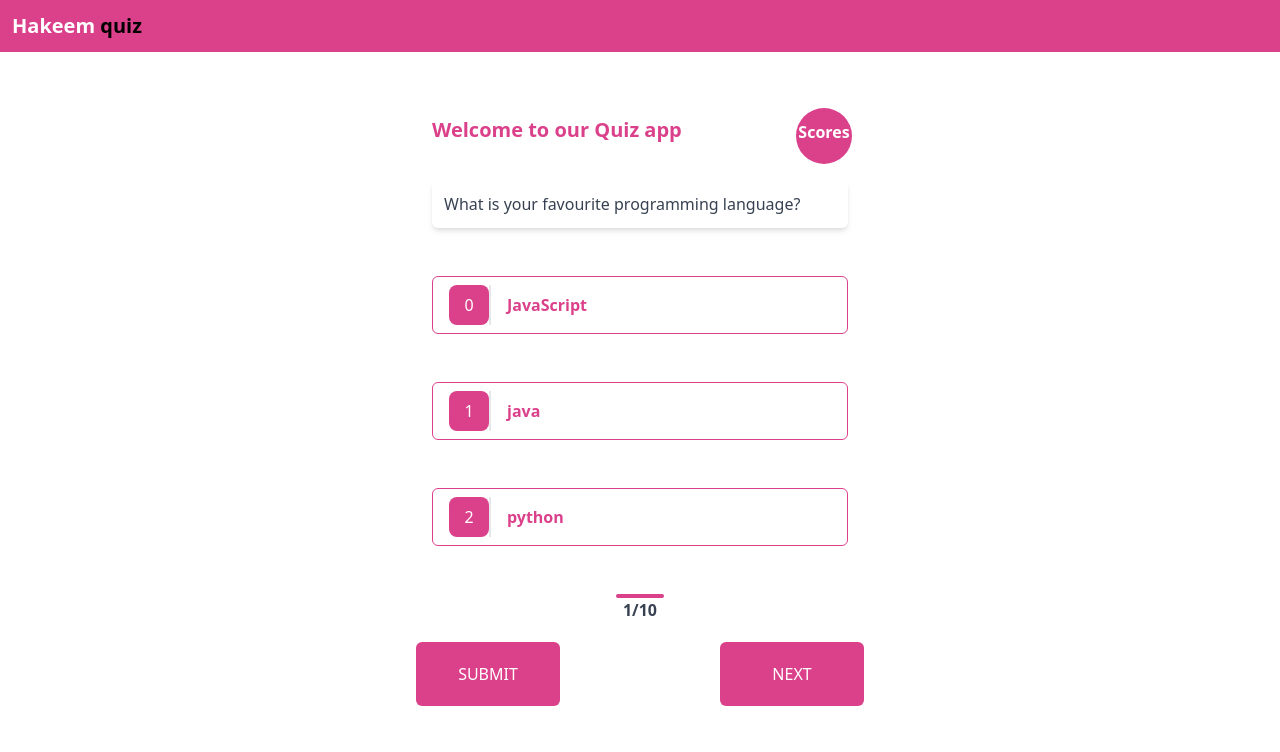
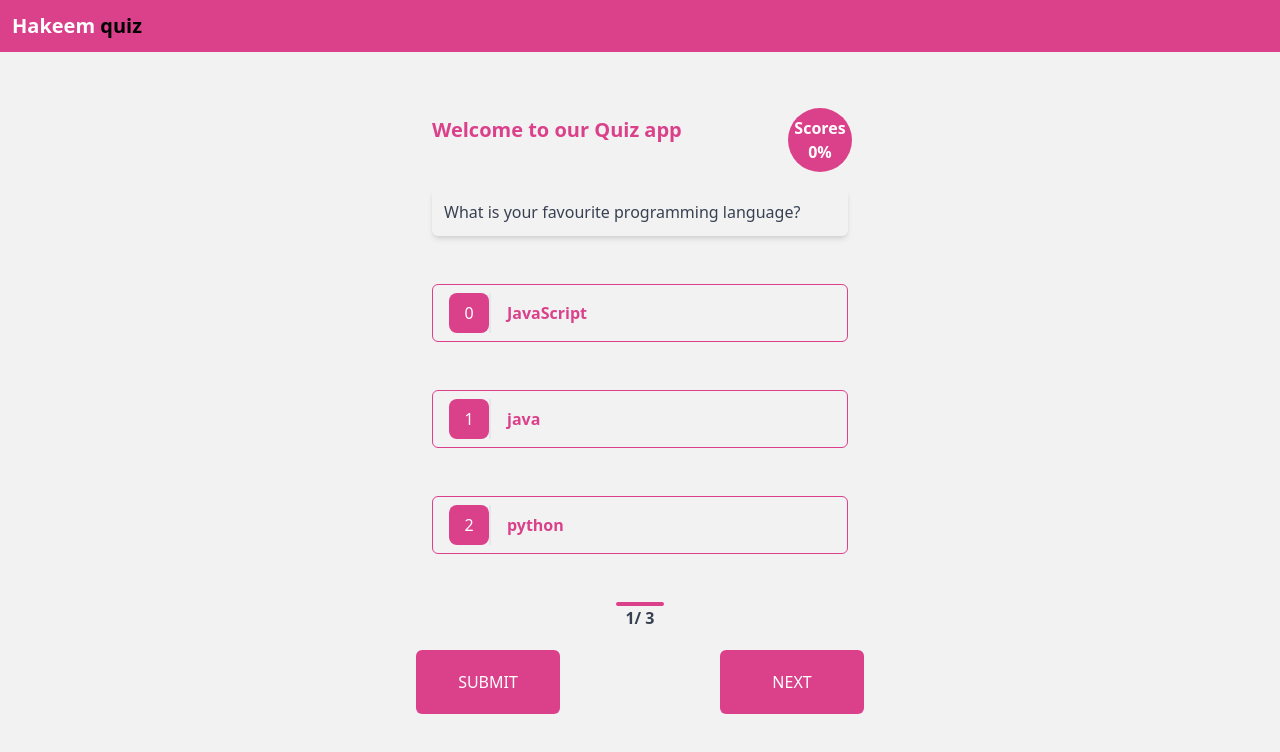
Before and after one commit to Paulhakeem/quiz-app, a Vue app: page / in a window 1280 px wide. Shown: the top 752 px of the page. Built offline with nearby package versions, Linux system fonts and the light colour scheme.

Commit message:
making some changes

```diff
--- a/src/assets/main.css
+++ b/src/assets/main.css
@@ -3,6 +3,10 @@
 @tailwind utilities;
 
 
+
+body{
+    background-color: #f2f2f2;
+}
 @media (max-width: 640px) {
     #body {
         width:10%;
@@ -27,7 +31,8 @@
  @media (max-width: 1024px) {
     #body {
         width:90%;
-        margin-top: 8rem;
+        margin-top: 7rem;
+
     }
     .header{
         font-size: 1.5rem;
--- a/src/components/Home.vue
+++ b/src/components/Home.vue
@@ -1,7 +1,7 @@
 <script setup>
 import { ref, onMounted } from "vue";
 
-
+let scores = ref(0)
 let answer = [];
 let questionCounter = ref(0);
 const currentQuestion = ref({
@@ -18,18 +18,23 @@ const question = [
   },
   {
     question: "What is your favourite javascript framework?",
-    answer: 1,
+    answer: 2,
     choices: ["React", "Vue", "Angular"],
   },
   {
     question: "What is your favourite animal?",
-    answer: 1,
+    answer: 2,
     choices: ["Horse", "Dog", "Cat"],
   },
 ];
 
-const quizStart = () => {
+const loadQuestions = () => {
+  if (question.length > questionCounter.value) {
     currentQuestion.value = question[questionCounter.value];
+    questionCounter.value++;
+  } else {
+    console.log("Thank you for participating");
+  }
 };
 
 const correctAnswer = (element) => {
@@ -39,17 +44,22 @@ const correctAnswer = (element) => {
 };
 
 const keyEvent = (choice, answers) => {
+  setTimeout(() => {
     const chosenAnswer = answer;
     const choiceID = answers++;
     if (currentQuestion.value.answer == choiceID) {
       console.log("you right");
+      scores.value =+ 10
     } else {
       console.log("you are wrong");
     }
+
+    loadQuestions();
+  }, 1000);
 };
 
 onMounted(() => {
-  quizStart();
+  loadQuestions();
 });
 </script>
 
@@ -65,9 +75,13 @@ onMounted(() => {
         Welcome to our Quiz app
       </h1>
       <div
-        class="circle bg-university w-14 h-14 rounded-full mt-2 cursor-pointer mr-3"
+        class="circle bg-university w-16 h-16 rounded-full mt-2 cursor-pointer mr-3"
       >
-        <p class="quiz text-white pt-3 font-semibold">Scores</p>
+        <div class="pt-2">
+        <p class="quiz text-white font-semibold">Scores</p>
+        <p class="quiz text-white font-semibold">{{ scores }}%</p>
+        </div>
+
       </div>
     </div>
 
@@ -113,11 +127,11 @@ onMounted(() => {
 
       <div class="mt-5 mb-5">
         <div class="h-1 w-12 bg-university rounded-full mx-auto"></div>
-        <p class="font-bold text-gray-700">1/10</p>
+        <p class="font-bold text-gray-700">{{ questionCounter }}/ {{ question.length }} </p>
       </div>
     </main>
 
-    <footer class=" mb-4">
+    <footer class="mb-4">
       <div class="justify-between flex button">
         <button class="uppercase bg-university p-5 w-36 text-white rounded-md">
           submit
```
Lines whose indentation alone changed are shown as unchanged.
